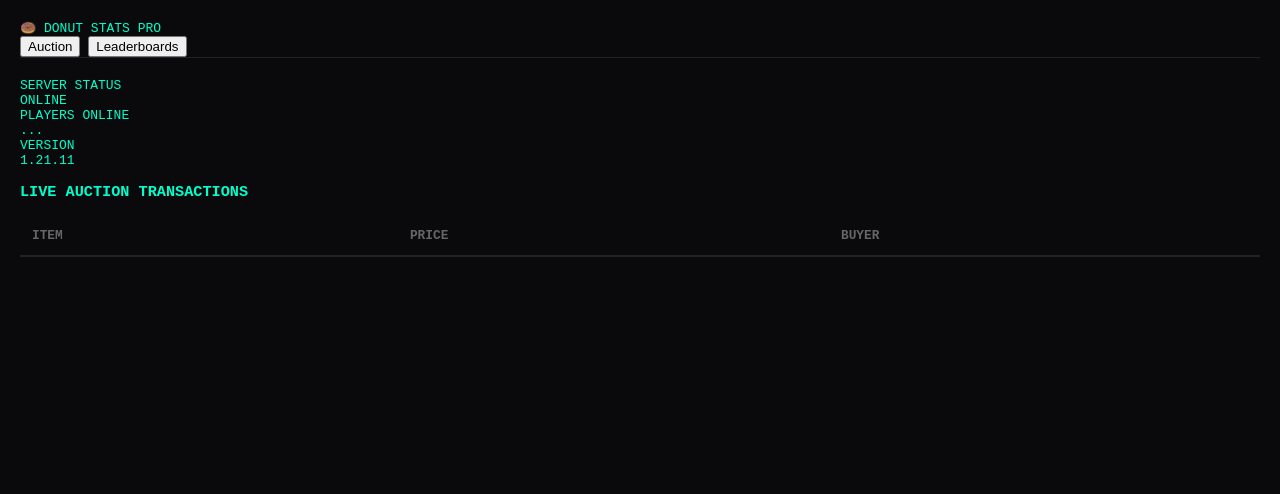
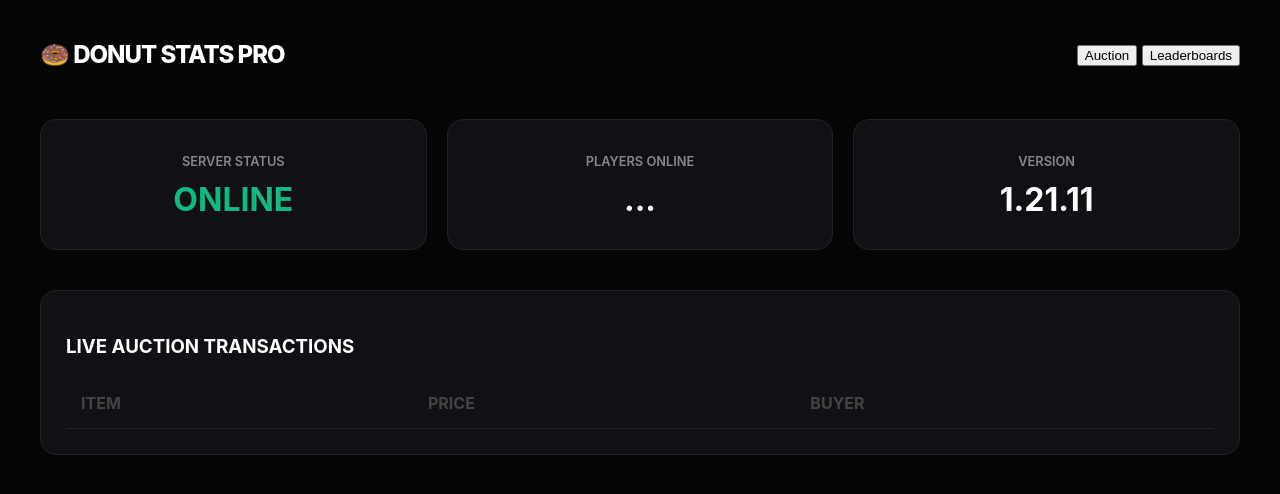
Before and after one commit to Vuxlifydev/Donut-Ah-Tracker, a plain HTML site: page index.html in a window 1280 px wide. Drawn offline with Linux system fonts and the light colour scheme; no server answers.

Commit message:
Update style.css

```diff
--- a/style.css
+++ b/style.css
@@ -1,13 +1,34 @@
-body { background: #0a0a0c; color: #00ffcc; font-family: monospace; padding: 20px; margin: 0; }
-.terminal { max-width: 1000px; margin: auto; border: 1px solid #333; padding: 20px; background: #0f0f12; border-radius: 8px; }
-header { border-bottom: 1px solid #222; margin-bottom: 20px; }
-.dot { height: 10px; width: 10px; background: #555; border-radius: 50%; display: inline-block; margin-right: 5px; }
-.online .dot { background: #00ff66; box-shadow: 0 0 8px #00ff66; }
-.toolbar { display: flex; justify-content: space-between; margin-bottom: 15px; }
-input { background: #000; border: 1px solid #444; color: #00ffcc; padding: 10px; width: 60%; border-radius: 4px; }
-.table-container { height: 500px; overflow-y: auto; }
-table { width: 100%; border-collapse: collapse; }
-th { text-align: left; padding: 12px; color: #666; font-size: 0.8rem; border-bottom: 2px solid #222; }
-td { padding: 12px; border-bottom: 1px solid #1a1a1a; font-size: 0.9rem; }
-.price { font-weight: bold; color: #ffcc00; }
-.expensive { color: #ff4444; text-shadow: 0 0 5px #ff4444; }
+:root {
+    --bg: #050505;
+    --card: #111115;
+    --accent: #3b82f6;
+    --text: #ffffff;
+}
+
+body { background: var(--bg); color: var(--text); font-family: 'Inter', sans-serif; margin: 0; }
+
+.dashboard { max-width: 1200px; margin: 0 auto; padding: 40px 20px; }
+
+header { display: flex; justify-content: space-between; align-items: center; margin-bottom: 50px; }
+.logo { font-size: 1.5rem; font-weight: 800; letter-spacing: -1px; }
+
+.hero-stats { display: grid; grid-template-columns: repeat(auto-fit, minmax(250px, 1fr)); gap: 20px; margin-bottom: 40px; }
+
+.stat-card {
+    background: var(--card);
+    padding: 30px;
+    border-radius: 16px;
+    border: 1px solid #222;
+    text-align: center;
+    transition: transform 0.3s ease;
+}
+
+.stat-card:hover { transform: translateY(-5px); border-color: var(--accent); }
+.label { color: #888; font-size: 0.8rem; font-weight: 600; text-transform: uppercase; }
+.value { font-size: 2rem; font-weight: 700; margin-top: 10px; }
+.online { color: #10b981; }
+
+.card-large { background: var(--card); border-radius: 16px; padding: 25px; border: 1px solid #222; }
+table { width: 100%; border-collapse: collapse; margin-top: 20px; }
+th { text-align: left; color: #444; padding: 15px; border-bottom: 1px solid #222; }
+td { padding: 15px; border-bottom: 1px solid #1a1a1a; }
```
